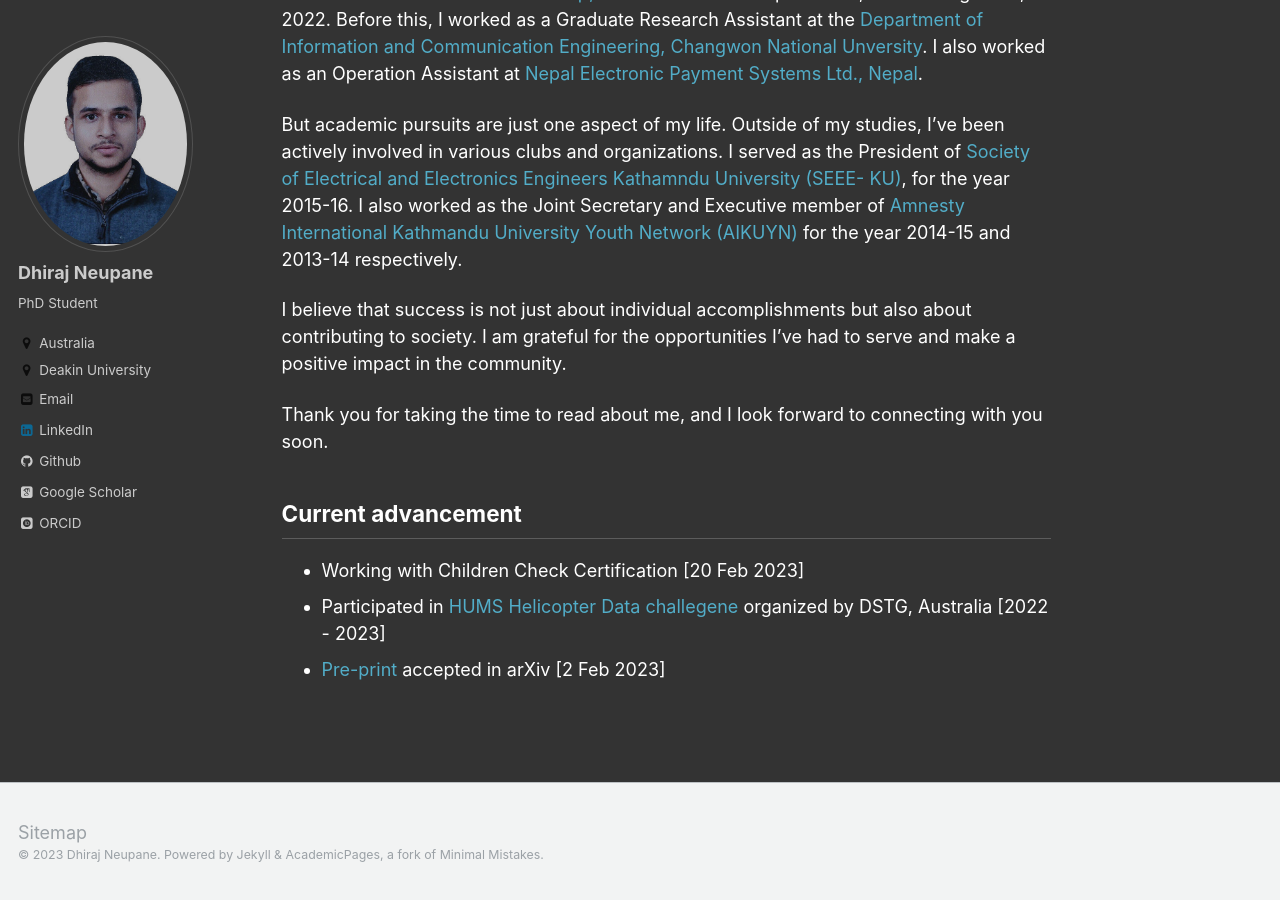
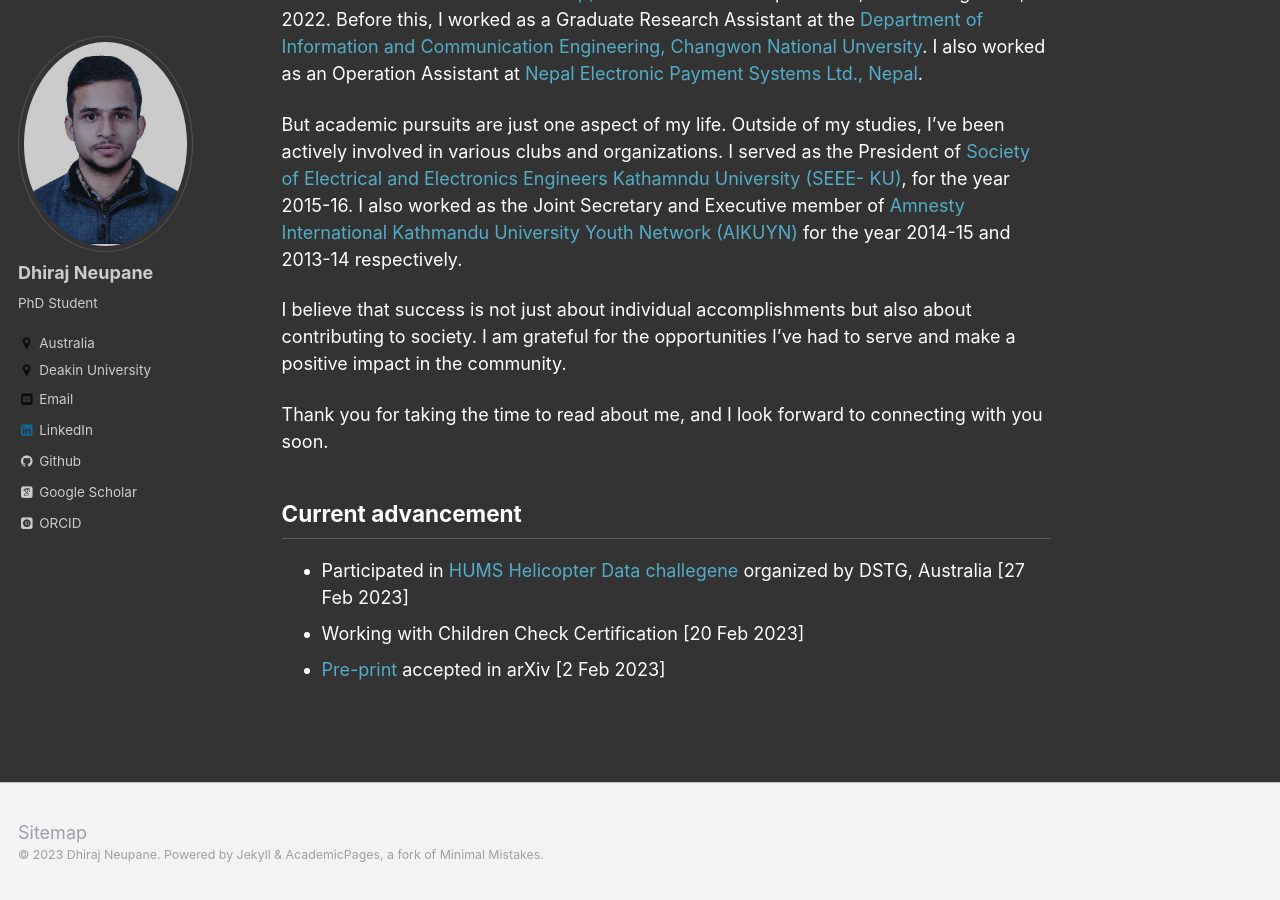
Before and after one commit to dhirajneupane/academicPortfolio, a Jekyll site: the page built from _pages/about.md, in a window 1280 px wide and 900 px high, scrolled down 710 px. Built offline with Jekyll 4.4.1, drawn with Linux system fonts in a browser that asks for light colours; some web fonts are replaced.

Commit message:
Update about.md

```diff
--- a/_pages/about.md
+++ b/_pages/about.md
@@ -26,6 +26,6 @@ I believe that success is not just about individual accomplishments but also abo
 Thank you for taking the time to read about me, and I look forward to connecting with you soon.
 
 ## Current advancement
+* Participated in [HUMS Helicopter Data challegene](https://humsconference.com.au/HUMS2023datachallenge/){:target="_blank"} organized by DSTG, Australia [27 Feb 2023]
 * Working with Children Check Certification [20 Feb 2023]
-* Participated in [HUMS Helicopter Data challegene](https://humsconference.com.au/HUMS2023datachallenge/){:target="_blank"} organized by DSTG, Australia [2022 - 2023]
 * [Pre-print](https://arxiv.org/abs/2302.00837v1) accepted in arXiv [2 Feb 2023]
```
